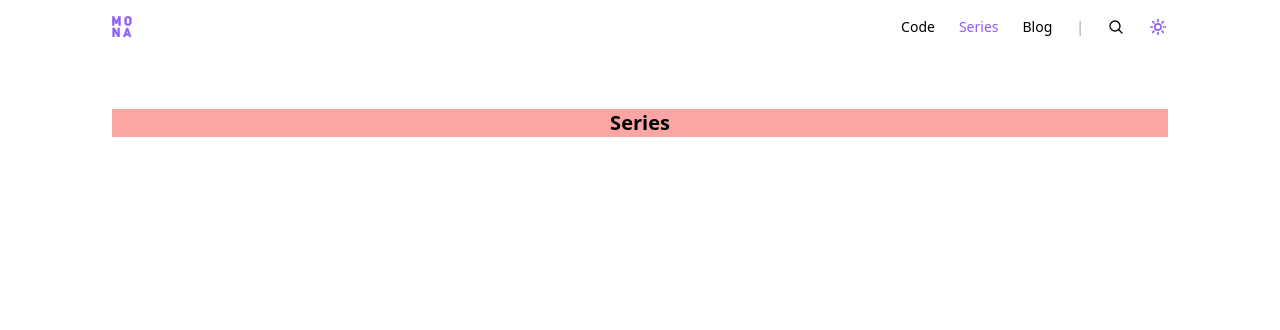
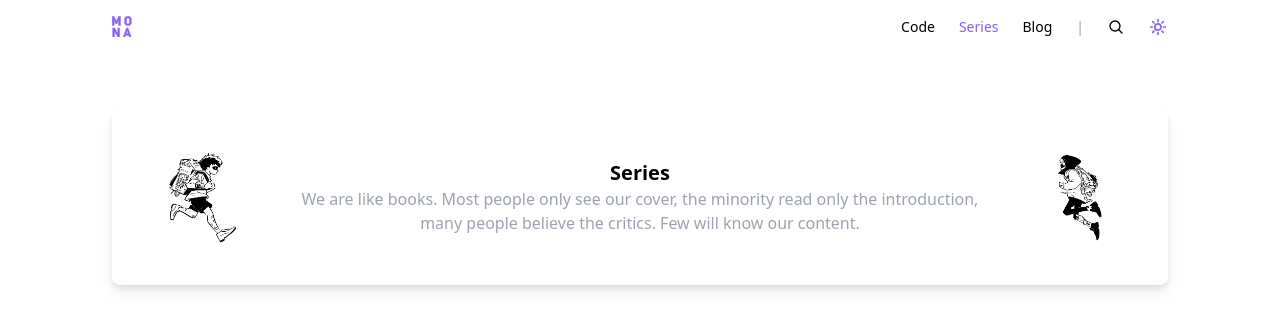
Before and after one commit to MohammadNawawi/mona, a Next.js app: page /series in a window 1280 px wide. Shown: the top 330 px of the page. Built offline with nearby package versions, Linux system fonts and the light colour scheme.

Commit message:
feat(UI) : Series Page

```diff
--- a/src/app/series/page.tsx
+++ b/src/app/series/page.tsx
@@ -1,9 +1,34 @@
+import Image from "next/image";
+
 export default function SeriesPage() {
   return (
     <main className="mx-auto flex max-w-6xl gap-8 px-6 transition-all duration-200 ease-in-out lg:px-12 py-4">
-      <section className="w-screen mt-10">
-        <div className="bg-red-300">
-          <h1 className="text-center text-xl font-bold">Series</h1>
+      {/* <section className="w-screen mt-10 border-solid border-2 border-violet-500 rounded-lg"> */}
+      <section className="w-screen lg:mt-10 bg-white dark:bg-black dark:shadow-violet-500 drop-shadow-lg  rounded-lg">
+        <div className="p-10 flex justify-between">
+          <Image
+            src="/images/run.png"
+            alt="Series Run"
+            width={100}
+            height={100}
+            className="w-24 h-24 hidden lg:block"
+          />
+          <div className="flex flex-col text-center items-center justify-center">
+            <h1 className="text-xl font-bold ">Series</h1>
+            <p className="text-gray-400">
+              We are like books. Most people only see our cover, the minority
+              read only the introduction, <br />
+              many people believe the critics. Few will know our content.
+            </p>
+          </div>
+
+          <Image
+            src="/images/jumping-air.png"
+            alt="Series Jumping"
+            width={100}
+            height={100}
+            className="w-24 h-24 hidden lg:block"
+          />
         </div>
       </section>
     </main>
```
Also changed, not shown: public/images/jumping-air.png (added), public/images/run.png (added).
